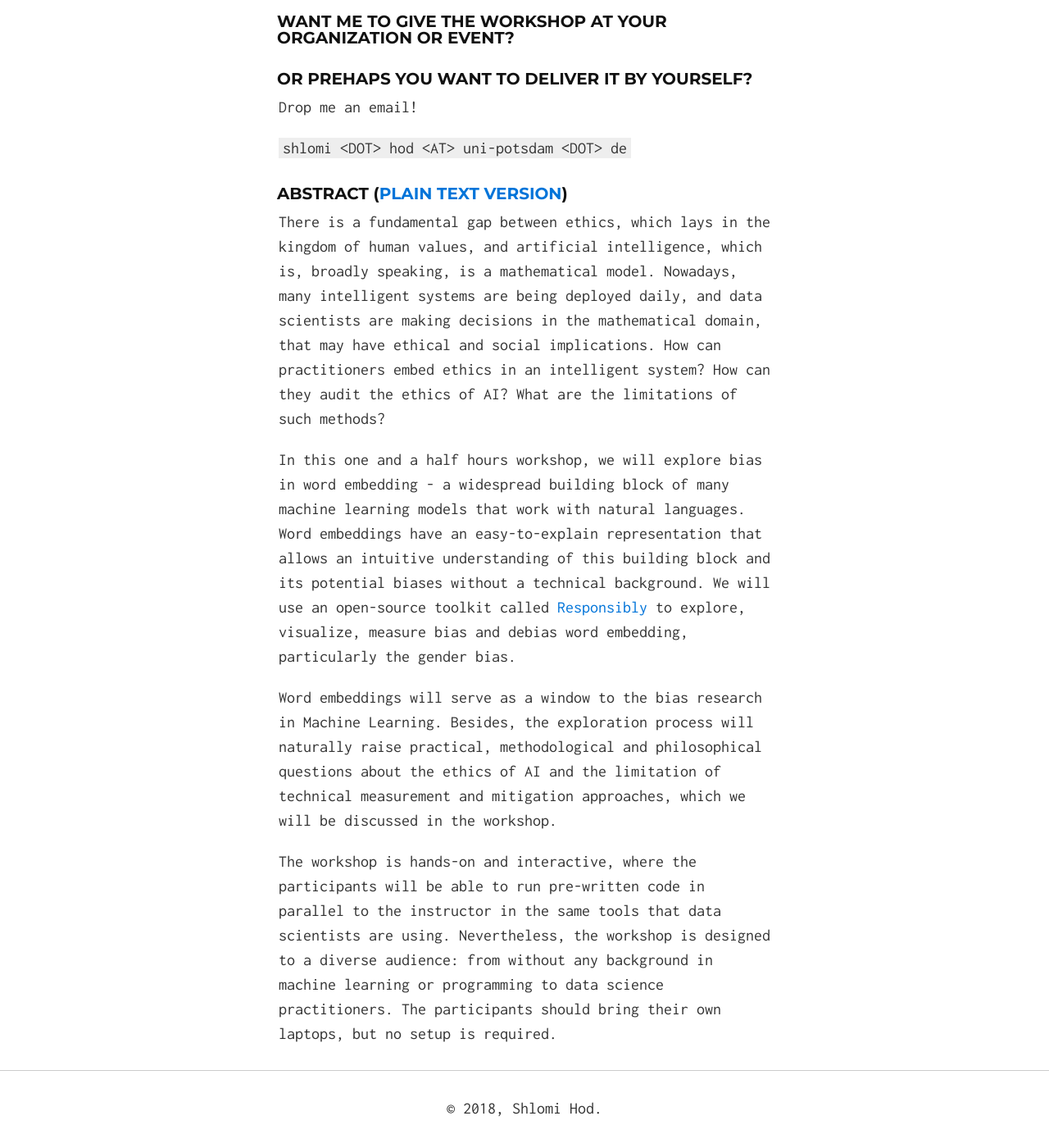
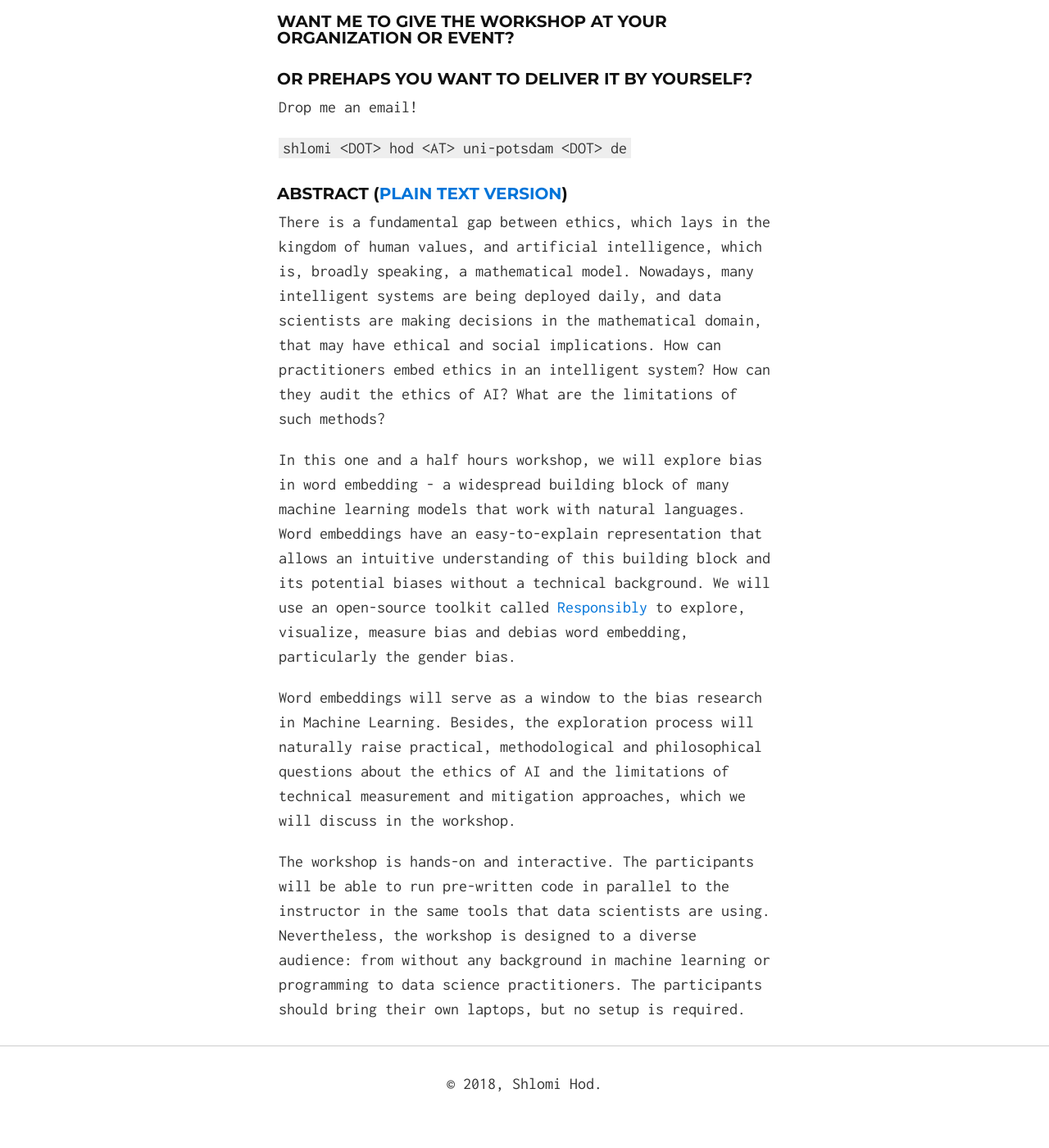
Before and after one commit to ResponsiblyAI/word-embedding, a Jekyll site: the page built from index.md, in a window 1280 px wide and 1400 px high, scrolled down 1184 px. Shown: the whole window at 82% size. Built offline with Jekyll 4.4.1, drawn with Linux system fonts in a browser that asks for light colours; nearby versions of some CDN libraries; our own code applies the rules of GitHub Pages for plain Markdown files; some of the changed text lies outside the part shown.

Commit message:
fix typos

```diff
--- a/abstract.md
+++ b/abstract.md
@@ -1,9 +1,9 @@
-There is a fundamental gap between ethics, which lays in the kingdom of human values, and artificial intelligence, which is, broadly speaking, is a mathematical model. Nowadays, many intelligent systems are being deployed daily, and data scientists are making decisions in the mathematical domain, that may have ethical and social implications.
+There is a fundamental gap between ethics, which lays in the kingdom of human values, and artificial intelligence, which is, broadly speaking, a mathematical model. Nowadays, many intelligent systems are being deployed daily, and data scientists are making decisions in the mathematical domain, that may have ethical and social implications.
 How can practitioners embed ethics in an intelligent system? How can they audit the ethics of AI? What are the limitations of such methods?
 
 In this one and a half hours workshop, we will explore bias in word embedding - a widespread building block of many machine learning models that work with natural languages. Word embeddings have an easy-to-explain representation that allows an intuitive understanding of this building block and its potential biases without a technical background.
 We will use an open-source toolkit called [Responsibly](https://docs.responsibly.ai/) to explore, visualize, measure bias and debias word embedding, particularly the gender bias.
 
-Word embeddings will serve as a window to the bias research in Machine Learning. Besides, the exploration process will naturally raise practical, methodological and philosophical questions about the ethics of AI and the limitation of technical measurement and mitigation approaches, which we will be discussed in the workshop.
+Word embeddings will serve as a window to the bias research in Machine Learning. Besides, the exploration process will naturally raise practical, methodological and philosophical questions about the ethics of AI and the limitations of technical measurement and mitigation approaches, which we will discuss in the workshop.
 
-The workshop is hands-on and interactive, where the participants will be able to run pre-written code in parallel to the instructor in the same tools that data scientists are using. Nevertheless, the workshop is designed to a diverse audience: from without any background in machine learning or programming to data science practitioners. The participants should bring their own laptops, but no setup is required.
+The workshop is hands-on and interactive. The participants will be able to run pre-written code in parallel to the instructor in the same tools that data scientists are using. Nevertheless, the workshop is designed to a diverse audience: from without any background in machine learning or programming to data science practitioners. The participants should bring their own laptops, but no setup is required.
```
Also changed, not shown: index.md (+3 -3 lines).
